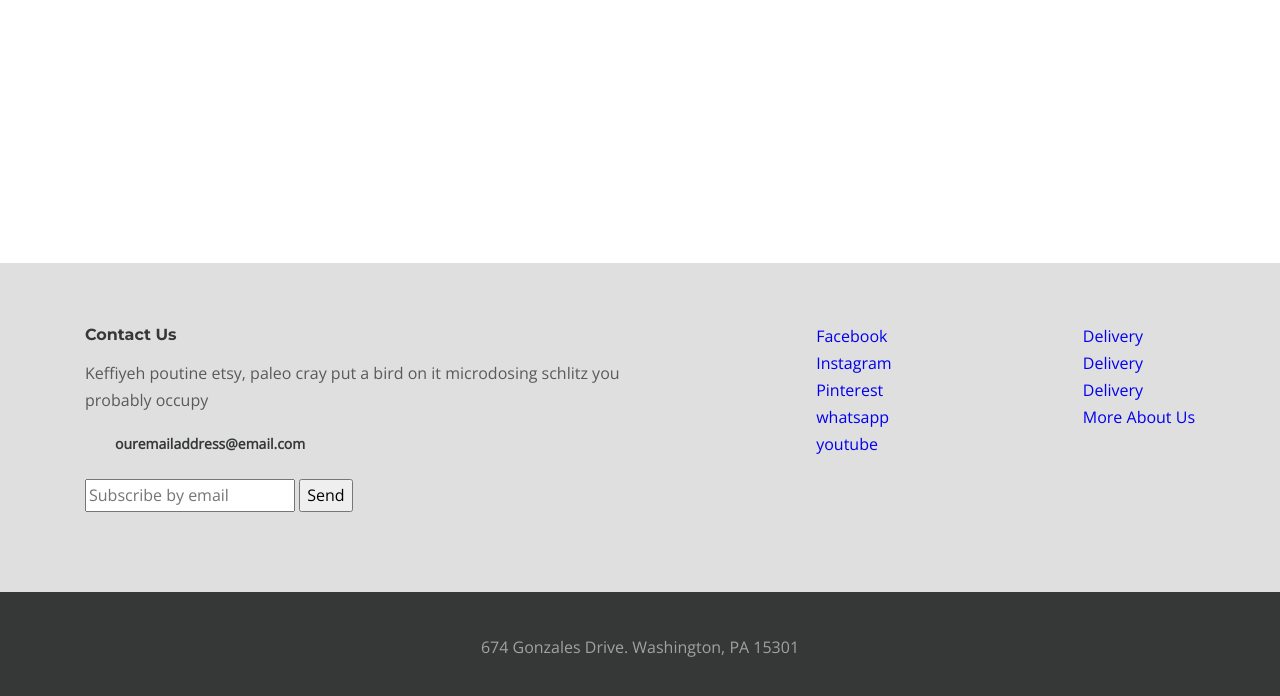
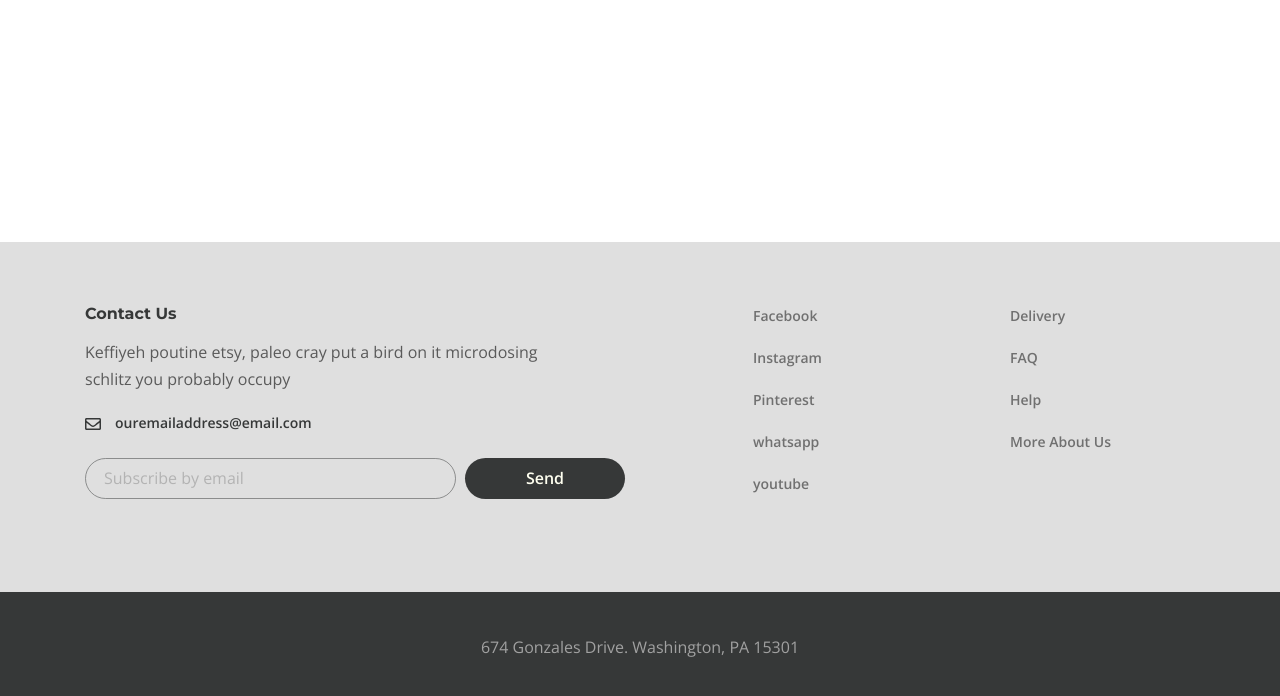
Before and after one commit to breaking16/DESIRE, a website: page app/index.html in a window 1280 px wide. Shown: the part 98-794 px from the top of the page. Drawn offline with nearby package versions, Linux system fonts and the light colour scheme.

Commit message:
4half party

```diff
--- a/app/index.html
+++ b/app/index.html
@@ -7,14 +7,12 @@
   <title>Document</title>
   <link rel="preconnect" href="https://fonts.googleapis.com">
   <link rel="preconnect" href="https://fonts.gstatic.com" crossorigin>
-  <link
-    href="https://fonts.googleapis.com/css2?family=Montserrat:ital,wght@0,700;1,700&family=Open+Sans:ital@0;1&display=swap"
+  <link href="https://fonts.googleapis.com/css2?family=Montserrat:wght@700&family=Open+Sans:wght@300..800&display=swap"
     rel="stylesheet">
   <link rel="stylesheet" href="css/style.min.css">
 </head>
 
 <body>
-
 
   <div class="wrapper">
     <header class="header">
@@ -49,7 +47,6 @@
         </div>
       </div>
     </header>
-
 
     <main class="main"></main>
     <footer class="footer">
@@ -90,10 +87,10 @@
                   <a class="footer__menu-link" href="#">Delivery</a>
                 </li>
                 <li class="footer__menu-item">
-                  <a class="footer__menu-link" href="#">Delivery</a>
+                  <a class="footer__menu-link" href="#">FAQ</a>
                 </li>
                 <li class="footer__menu-item">
-                  <a class="footer__menu-link" href="#">Delivery</a>
+                  <a class="footer__menu-link" href="#">Help</a>
                 </li>
                 <li class="footer__menu-item">
                   <a class="footer__menu-link" href="#">More About Us</a>
--- a/app/scss/style.scss
+++ b/app/scss/style.scss
@@ -59,6 +59,7 @@
   }
   &__info-text {
     margin-bottom: 16px;
+    max-width: 475px;
   }
   &__info-email {
     font-weight: 600;
@@ -67,7 +68,69 @@
     margin-bottom: 22px;
     padding-left: 30px;
     display: inline-block;
+    position: relative;
+    &::before {
+      content: "";
+      background-image: url(../images/envelope.svg);
+      position: absolute;
+      left: 0;
+      top: 9px;
+      width: 16px;
+      height: 12px;
+    }
   }
+  &__form {
+    display: flex;
+  }
+  &__form-input {
+    padding: 6px 10px 6px 18px;
+    border-radius: 21px;
+    background-color: transparent;
+    opacity: 0.7;
+    border: 1px solid rgba($title, 0.7);
+    width: 100%;
+    &::placeholder {
+      font-family: "Open Sans", sans-serif;
+      font-weight: 400;
+      font-size: 16px;
+      line-height: 27px;
+      color: rgb(161, 161, 161);
+    }
+  }
+  &__form-button {
+    background-color: $title;
+    color: rgb(255, 255, 240);
+    border: none;
+    font-weight: 600;
+    border-radius: 21px;
+    padding: 6px 12px;
+    min-width: 160px;
+    margin-left: 9px;
+    cursor: pointer;
+  }
+  &__social {
+    width: 125px;
+    margin-right: auto;
+    margin-left: 100px;
+  }
+  &__social-link {
+    padding-left: 28px;
+  }
+  &__social-item,
+  &__menu-item {
+    margin-bottom: 15px;
+    font-weight: 600;
+    font-size: 14px;
+  }
+  &__social-link,
+  &__menu-link {
+    color: rgb(112, 112, 112);
+  }
+  &__menu {
+    margin-right: 60px;
+    width: 125px;
+  }
+
   &__copyright {
     background-color: $title;
     color: rgb(161, 161, 161);
```
Also changed, not shown: app/css/style.min.css, app/images/envelope.svg (added), app/images/facebook.svg (added), app/images/instagram.svg (added), app/images/pinterest.svg (added), app/images/whatsapp.svg (added), app/images/youtube.svg (added).
